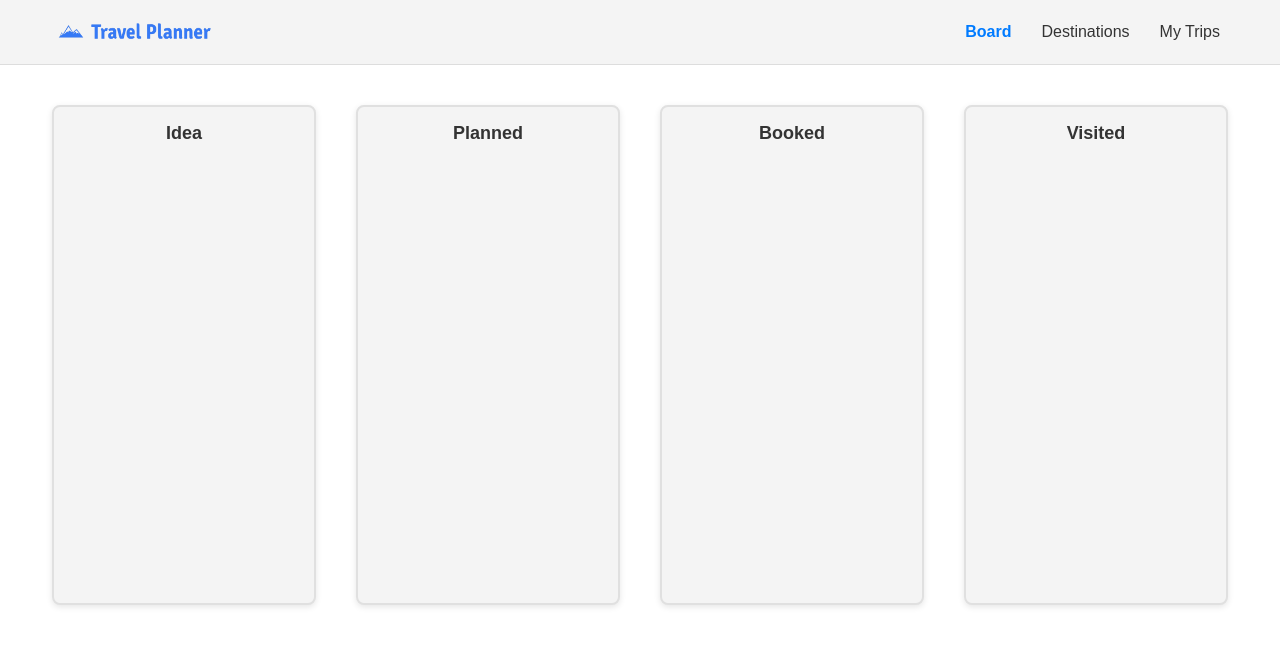
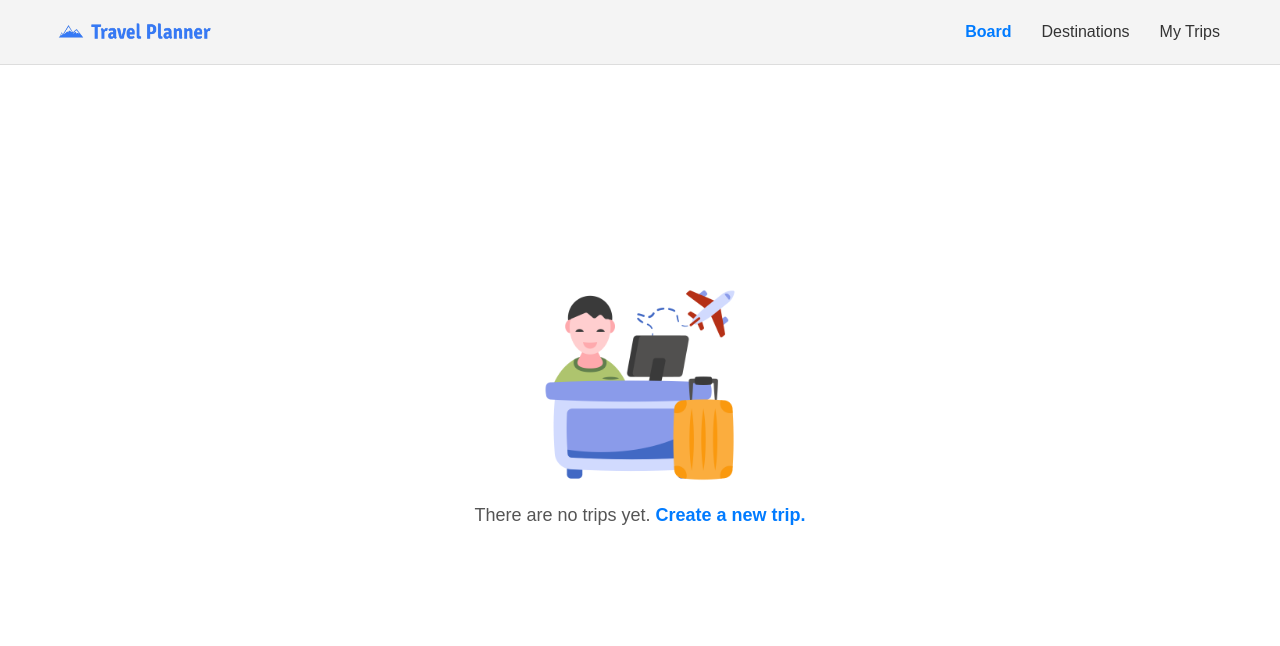
Before and after one commit to shyptia/travel-board, a Next.js app: page /board in a window 1280 px wide. Shown: the top 646 px of the page. Built offline with nearby package versions, Linux system fonts and the light colour scheme.

Commit message:
Add empty view to board

```diff
--- a/src/components/BoardColumn/BoardColumn.module.scss
+++ b/src/components/BoardColumn/BoardColumn.module.scss
@@ -5,8 +5,8 @@
   border: 2px solid #e0e0e0;
   border-radius: 8px;
   padding: 16px;
-  margin: 0 12px;
   width: 100%;
+  min-width: 200px;
   max-width: 320px;
   min-height: 500px;
   box-shadow: 0 2px 6px rgba(0, 0, 0, 0.1);
@@ -32,7 +32,6 @@
   gap: 12px;
   overflow-y: auto;
   max-height: 600px;
-  padding-right: 8px;
 }
 
 .tripList::-webkit-scrollbar {
--- a/src/components/TripCard/TripCard.module.scss
+++ b/src/components/TripCard/TripCard.module.scss
@@ -1,7 +1,6 @@
 .tripCard {
   background-color: #fff;
   padding: 16px;
-  margin-bottom: 16px;
   border-radius: 8px;
   box-shadow: 0 2px 4px rgba(0, 0, 0, 0.1);
 }
--- a/src/views/Board/Board.module.scss
+++ b/src/views/Board/Board.module.scss
@@ -1,4 +1,36 @@
 .board {
   display: flex;
   gap: 16px;
+
+  .emptyState {
+    display: flex;
+    flex-direction: column;
+    align-items: center;
+    justify-content: center;
+    padding: 20px;
+    border-radius: 8px;
+    text-align: center;
+    width: 100%;
+    height: calc(100vh - 200px);
+
+    img {
+      margin-bottom: 20px;
+    }
+
+    .emptyMessage {
+      font-size: 18px;
+      color: #555;
+    }
+
+    .link {
+      color: #007bff;
+      text-decoration: none;
+      font-weight: bold;
+      transition: color 0.3s;
+
+      &:hover {
+        color: #0056b3;
+      }
+    }
+  }
 }
--- a/src/views/Board/index.tsx
+++ b/src/views/Board/index.tsx
@@ -4,6 +4,8 @@ import { BoardColumn } from "@/components/BoardColumn";
 import { useLocalStorage } from "@/hooks/useLocalStorage";
 import { Trip, TripStatus } from "@/types";
 import { statusOptions } from "@/constants/trips";
+import Image from "next/image";
+import Link from "next/link";
 
 export const Board = () => {
   const [trips, setTrips] = useLocalStorage<Trip[]>("trips", []);
@@ -23,14 +25,31 @@ export const Board = () => {
 
   return (
     <div className={styles.board}>
-      {statusOptions.map((status) => (
+      {trips.length === 0 ? (
+        <div className={styles.emptyState}>
+          <Image
+            src="/images/travel.png"
+            alt="No trips"
+            width={200}
+            height={200}
+          />
+          <p className={styles.emptyMessage}>
+            There are no trips yet.{" "}
+            <Link href="/trips/new" className={styles.link}>
+              Create a new trip.
+            </Link>
+          </p>
+        </div>
+      ) : (
+        statusOptions.map((status) => (
           <BoardColumn
             key={status.value}
             status={status.value}
             trips={getTripsByStatus(status.value)}
             onDropTrip={handleDropTrip}
           />
-      ))}
+        ))
+      )}
     </div>
   );
 };
```
Also changed, not shown: public/images/travel.png (added). Lines whose indentation alone changed are shown as unchanged.
